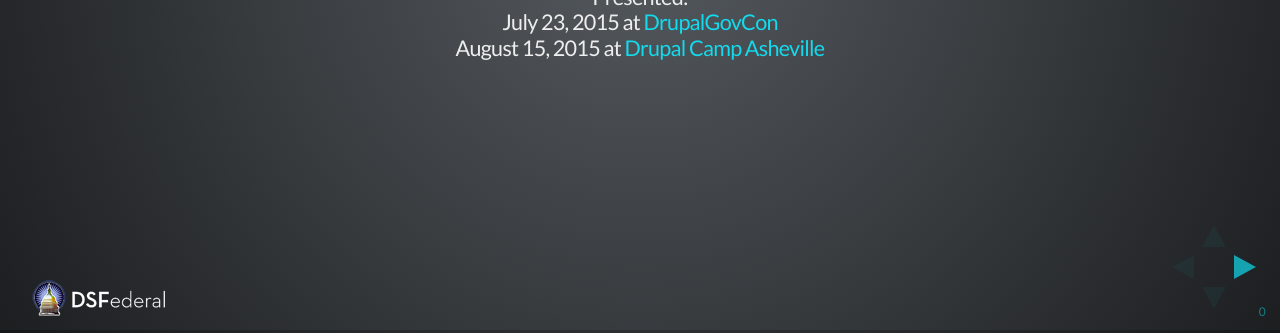
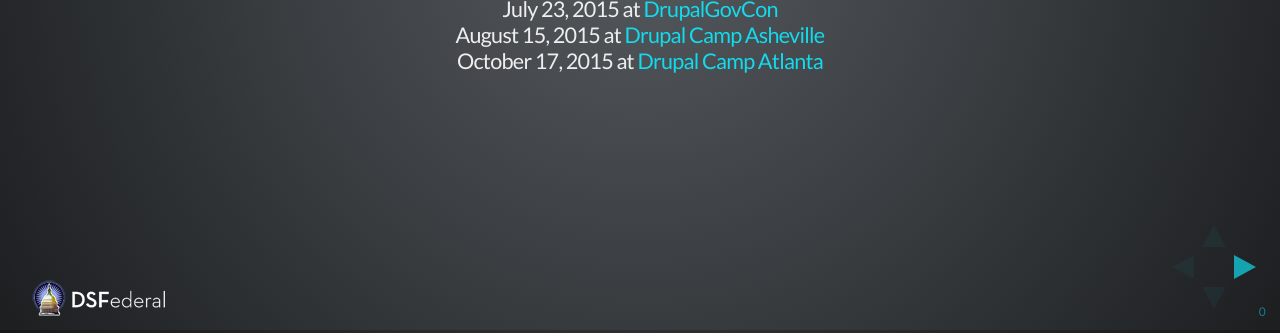
Before and after one commit to startinggravity/lean-drupal, a website: page index.html in a window 1280 px wide. Shown: the part 467-800 px from the top of the page. Drawn offline with Linux system fonts and the light colour scheme.

Commit message:
add link to Drupal Camp Atlanta

```diff
--- a/index.html
+++ b/index.html
@@ -41,9 +41,9 @@
 
             <p>
                 <small>Presented:<br/>
-                    July 23, 2015 at <a href="https://www.drupalgovcon.org/drupal-govcon-2015/sessions/building-lean-mean-drupal-theme">DrupalGovCon
-                    </a><br/>
+                    July 23, 2015 at <a href="https://www.drupalgovcon.org/drupal-govcon-2015/sessions/building-lean-mean-drupal-theme">DrupalGovCon</a><br/>
                     August 15, 2015 at <a href="https://drupalasheville.com/drupal-camp-asheville-2015/sessions/building-lean-mean-drupal-theme" title="Drupal Camp Asheville">Drupal Camp Asheville</a><br/>
+                    October 17, 2015 at <a href="http://drupalcampatlanta.com/2015-drupalcamp-atlanta/sessions/building-lean-mean-drupal-theme" title="Drupal Camp Atlanta">Drupal Camp Atlanta</a><br/>
                 </small>
             </p>
             <aside class="notes">
```
